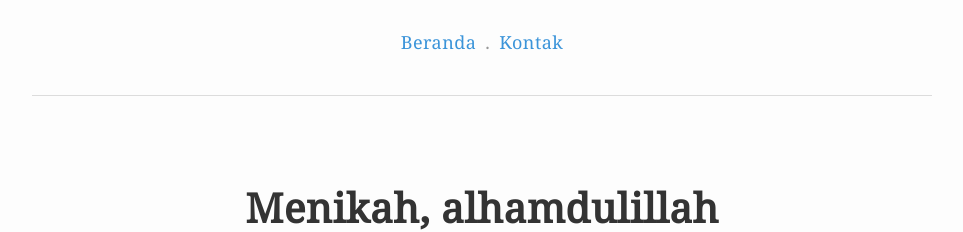
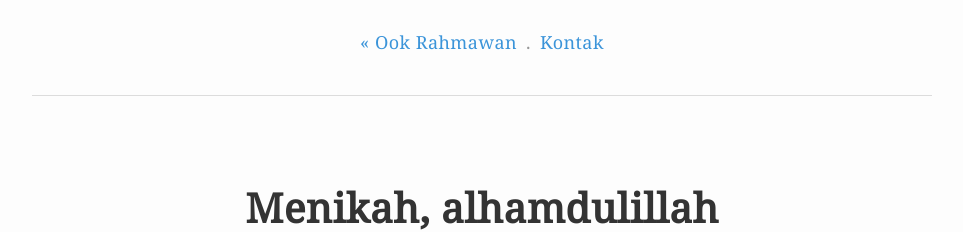
Before and after one commit to krhmwn/krhmwn.github.io, a Jekyll site: the page built from _posts/2016-01-10-menikah-alhamdulillah.markdown, in a window 1280 px wide. Shown: the top 232 px of the page, without its empty margins (158-1121 px from the left). Built offline with Jekyll 4.4.1, drawn with Linux system fonts in a browser that asks for light colours.

Commit message:
Update v.5.7.1

```diff
--- a/_layouts/post.html
+++ b/_layouts/post.html
@@ -2,7 +2,7 @@
 layout: default
 ---
 
-<nav><ul><li><a href="/">Beranda</a></li><li><a href="mailto:ookrahmawan@mail.ru">Kontak</a></li></ul></nav>
+<nav><ul><li><a href="/">&laquo; {{ site.name }}</a></li><li><a href="mailto:ookrahmawan@mail.ru">Kontak</a></li></ul></nav>
 <header>{% if page.link %}<h1><a href="{{ page.link }}">{{page.title}}</a> &rarr;</h1>{% else %}<h1>{{page.title}}</h1>{% endif %}</header>
 <article class="post">
 <h3 class="hide">{{page.title}}</h3><time datetime="{{ page.date | date: '%Y-%m-%d' }}">{{ page.date | date: "%d-%m-%Y"}}</time>
```
